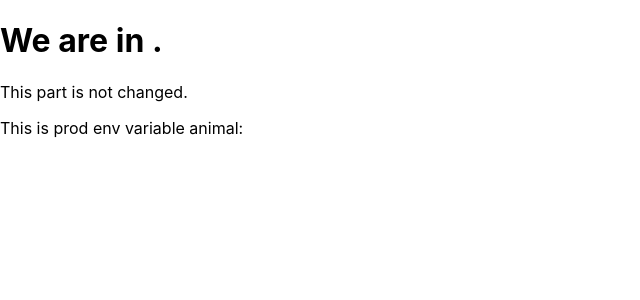
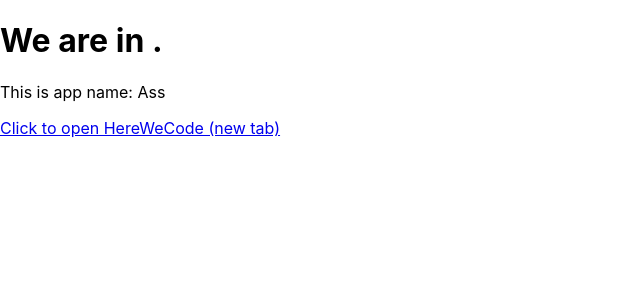
Before and after one commit to soroushkhosravi/my-react-app, a React (Create React App) app: page / in a window 1280 px wide. Shown: the top 300 px of the page, without its empty margins (0-640 px from the left). Built offline with nearby package versions, Linux system fonts and the light colour scheme.

Commit message:
some links are added.

```diff
--- a/src/App.js
+++ b/src/App.js
@@ -1,13 +1,21 @@
 import './App.css';
-
-function App() {
+import {Link } from "react-router-dom";
+function App(props) {
       return (
         <div>
 	        <h1> We are in {process.env.REACT_APP_ENV}.</h1>
-	        <p>This part is not changed.</p>
-	        <p> This is prod env variable animal: {process.env.REACT_APP_CREATURE}</p>
+	        <p> This is app name: {props.name[1]}</p>
+	        <Link to="app2" target="_blank">Click to open HereWeCode (new tab)</Link>
         </div>
       )
 }
 
-export default App;
+function App2(props) {
+      return (
+        <div>
+	        <h1> We are in {props.name} now.</h1>
+        </div>
+      )
+}
+
+export {App, App2};
--- a/src/index.js
+++ b/src/index.js
@@ -1,15 +1,16 @@
 import React from 'react';
 import ReactDOM from 'react-dom/client';
 import './index.css';
-import App from './App';
+import {App, App2} from './App';
 import reportWebVitals from './reportWebVitals';
-import { BrowserRouter, Routes, Route } from "react-router-dom";
+import { BrowserRouter, Routes, Route} from "react-router-dom";
 
 const root = ReactDOM.createRoot(document.getElementById('root'));
 root.render(
 	<BrowserRouter>
 		<Routes>
-            <Route path="/" element={<App />} />
+            <Route path="/" element={<App name={["App", "Ass"]} />} />
+            <Route path="/app2" element={<App2 name="App2"/>} />
         </Routes>
 	</BrowserRouter>
 );
```
